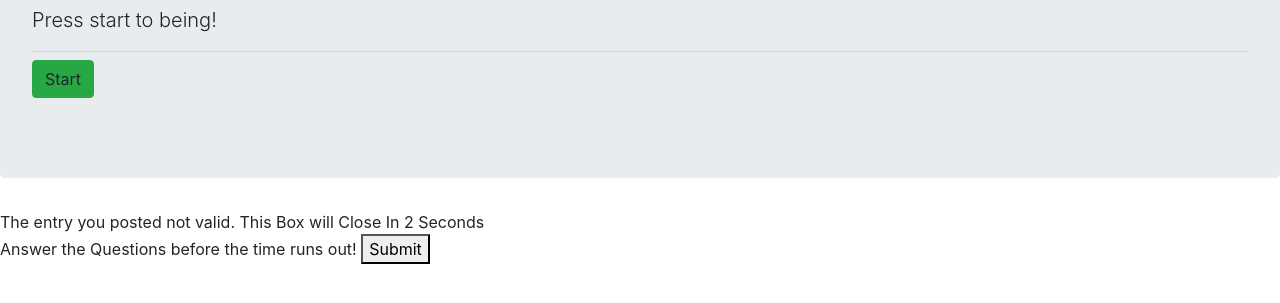
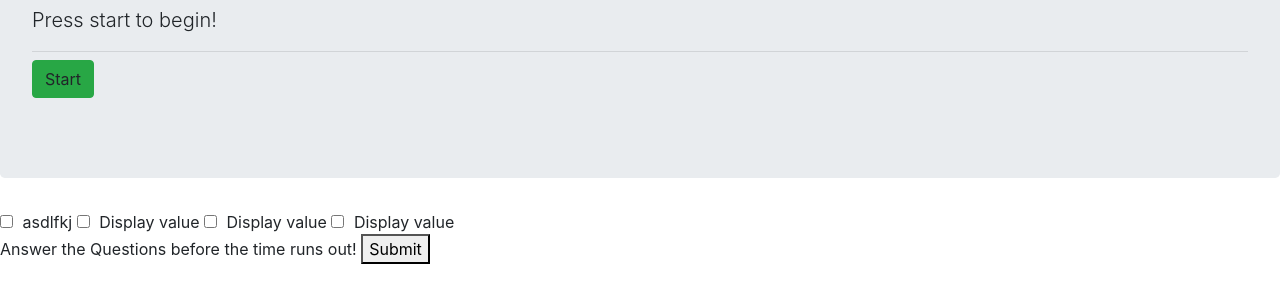
Before and after one commit to datmellowjello/TriviaGame, a plain HTML site: page index.html in a window 1280 px wide. Shown: the part 153-456 px from the top of the page. Drawn offline with nearby package versions, Linux system fonts and the light colour scheme.

Commit message:
something

```diff
--- a/assets/javascript/app.js
+++ b/assets/javascript/app.js
@@ -19,8 +19,8 @@ $("#startbtn").on("click", function () {
     };
     function startQuiz () {
         startTimer();
+        $("#splashScreen").hide();
     };
 
 
 });
-// $(document).on("click", "#submit", showResults() );
--- a/index.html
+++ b/index.html
@@ -11,7 +11,7 @@
       <div id="splashScreen">
           <div class="jumbotron">
               <h1 class="display-3">Skateboard Trivia Game!</h1>
-              <p class="lead">Press start to being!</p>
+              <p class="lead">Press start to begin!</p>
               <hr class="my-2">
               <p class="lead">
                 <a name="startbtn" id="startbtn" class="btn btn-success" role="button">Start</a>
@@ -21,10 +21,20 @@
 
         <div id="quiz">
           <div id="timer">
-            The entry you posted not valid.
-            This Box will Close In <span>2</span> Seconds
+            <div class="form-check form-check-inline">
+            <div id="question1">
+              <label class="form-check-label">
+                <input class="form-check-input" type="checkbox" name="" id="" value="checkedValue"> asdlfkj
+                <input class="form-check-input" type="checkbox" name="" id="" value="checkedValue"> Display value
+                <input class="form-check-input" type="checkbox" name="" id="" value="checkedValue"> Display value
+                <input class="form-check-input" type="checkbox" name="" id="" value="checkedValue"> Display value
+
+              </label></div>
+            </div>
             </div>
             <h1-6>Answer the Questions before the time runs out!</h1-6>
+
+
             <button id="submit">Submit</button>
         </div>
 
```
